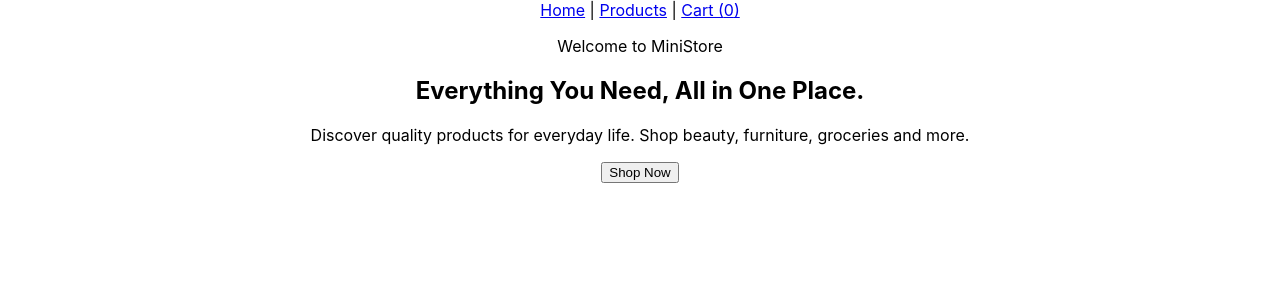
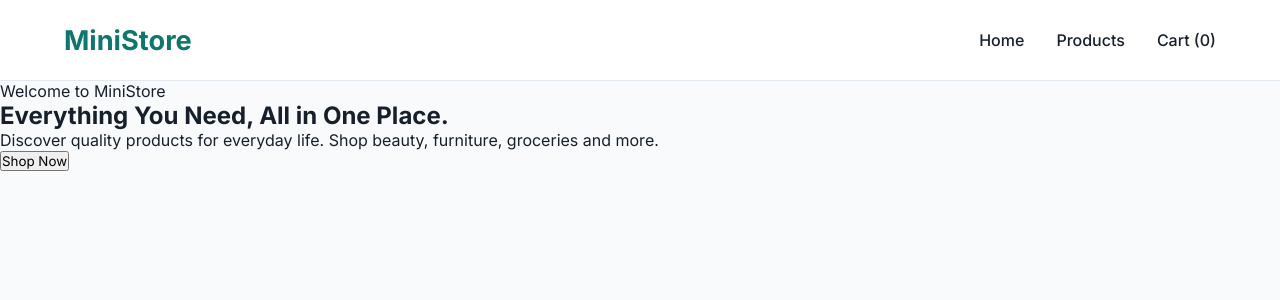
Before and after one commit to ManyataDhakal/mini-product-store, a React (Create React App) app: page / in a window 1280 px wide. Shown: the top 300 px of the page. Built offline with nearby package versions, Linux system fonts and the light colour scheme.

Commit message:
Style navbar and add global theme

```diff
--- a/src/App.css
+++ b/src/App.css
@@ -1,38 +1,72 @@
-.App {
-  text-align: center;
+@import url("https://fonts.googleapis.com/css2?family=Inter:wght@400;500;600;700&display=swap");
+
+* {
+  margin: 0;
+  padding: 0;
+  box-sizing: border-box;
+  font-family: "Inter", sans-serif;
 }
 
-.App-logo {
-  height: 40vmin;
-  pointer-events: none;
+:root {
+  --dark: #17202a;
+  --primary: #0f766e;
+  --primary-dark: #115e59;
+  --background: #f8fafc;
+  --light-bg: #f0fdfa;
+  --white: #ffffff;
+  --gray: #64748b;
+  --border: #e2e8f0;
 }
 
-@media (prefers-reduced-motion: no-preference) {
-  .App-logo {
-    animation: App-logo-spin infinite 20s linear;
-  }
+body {
+  background: var(--background);
+  color: var(--dark);
 }
 
-.App-header {
-  background-color: #282c34;
-  min-height: 100vh;
-  display: flex;
-  flex-direction: column;
-  align-items: center;
-  justify-content: center;
-  font-size: calc(10px + 2vmin);
-  color: white;
+/* BASIC STYLING */
+
+
+
+
+
+
+/* NAVBAR STYLING */
+.navbar{
+  background: var(--white);
+  border-bottom: 1px solid var(--border);
 }
 
-.App-link {
-  color: #61dafb;
+.nav-container{
+  width: 90%;
+  max-width: 1200px;
+  min-height: 80px;
+  margin: auto;
+  display: flex;
+  align-items: center;
+  justify-content: space-between;
 }
 
-@keyframes App-logo-spin {
-  from {
-    transform: rotate(0deg);
-  }
-  to {
-    transform: rotate(360deg);
-  }
+.logo{
+  font-size: 1.7rem;
+  font-weight: 700;
+  color: var(--primary);
+  text-decoration: none;
 }
+
+.nav-links{
+  display: flex;
+  align-items: center;
+  gap: 2rem;
+}
+
+.nav-links a{
+  color: var(--dark);
+  text-decoration: none;
+  font-size: 1rem;
+  font-weight: 500;
+  transition: 0.3s ease;
+}
+
+.nav-links a:hover {
+  color: var(--primary);
+}
--- a/src/components/Navbar.js
+++ b/src/components/Navbar.js
@@ -1,16 +1,21 @@
-import { Link } from 'react-router-dom';
-import { useSelector } from 'react-redux';
-function Navbar(){
+import { Link } from "react-router-dom";
+import { useSelector } from "react-redux";
+function Navbar() {
+  const cart = useSelector((state) => state.cart);
+  return (
+    <div className="navbar">
+      <div className="nav-container">
+        <Link to="/" className="logo">
+          MiniStore
+        </Link>
 
-    const cart = useSelector((state) => state.cart);
-    return(
-        <nav>
-            <Link to="/">Home</Link>
-            {' | '}
-            <Link to="/products">Products</Link>
-            { ' | '}
-            <Link to="/cart">Cart ({cart.length})</Link>
-        </nav>
-    );
+        <div className="nav-links">
+          <Link to="/">Home</Link>
+          <Link to="/products">Products</Link>
+          <Link to="/cart">Cart ({cart.length})</Link>
+        </div>
+      </div>
+    </div>
+  );
 }
 export default Navbar;
```
